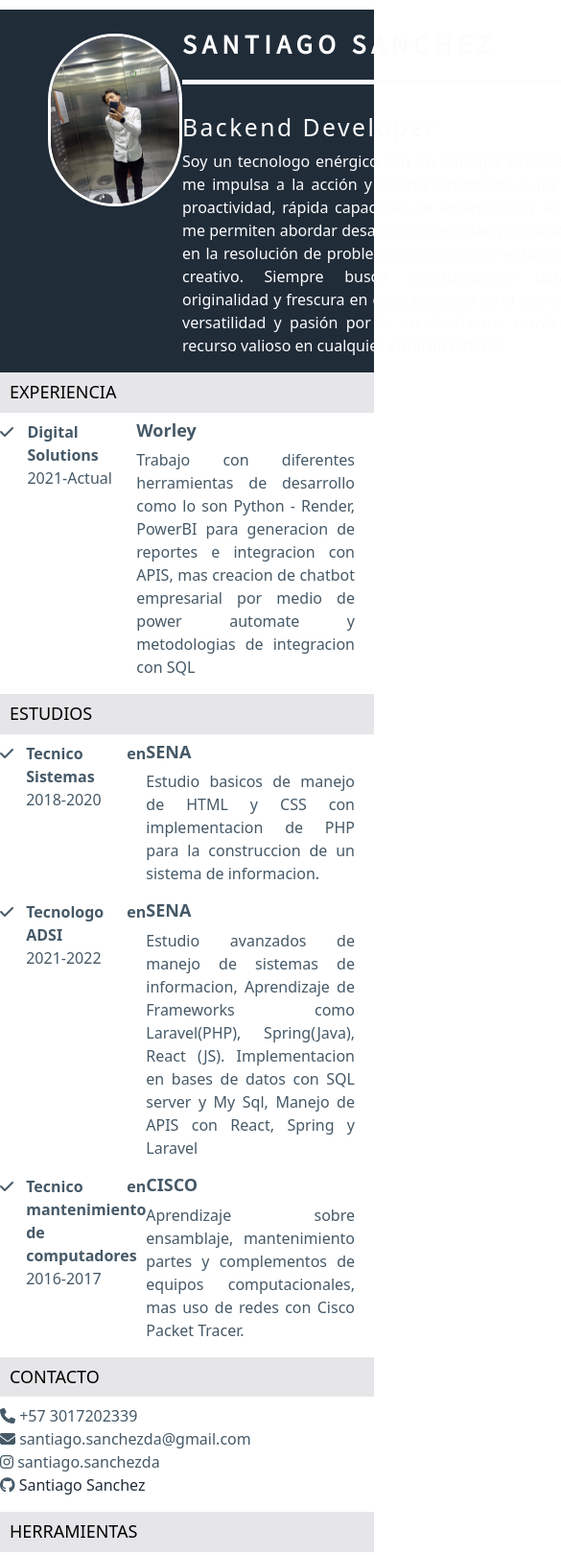
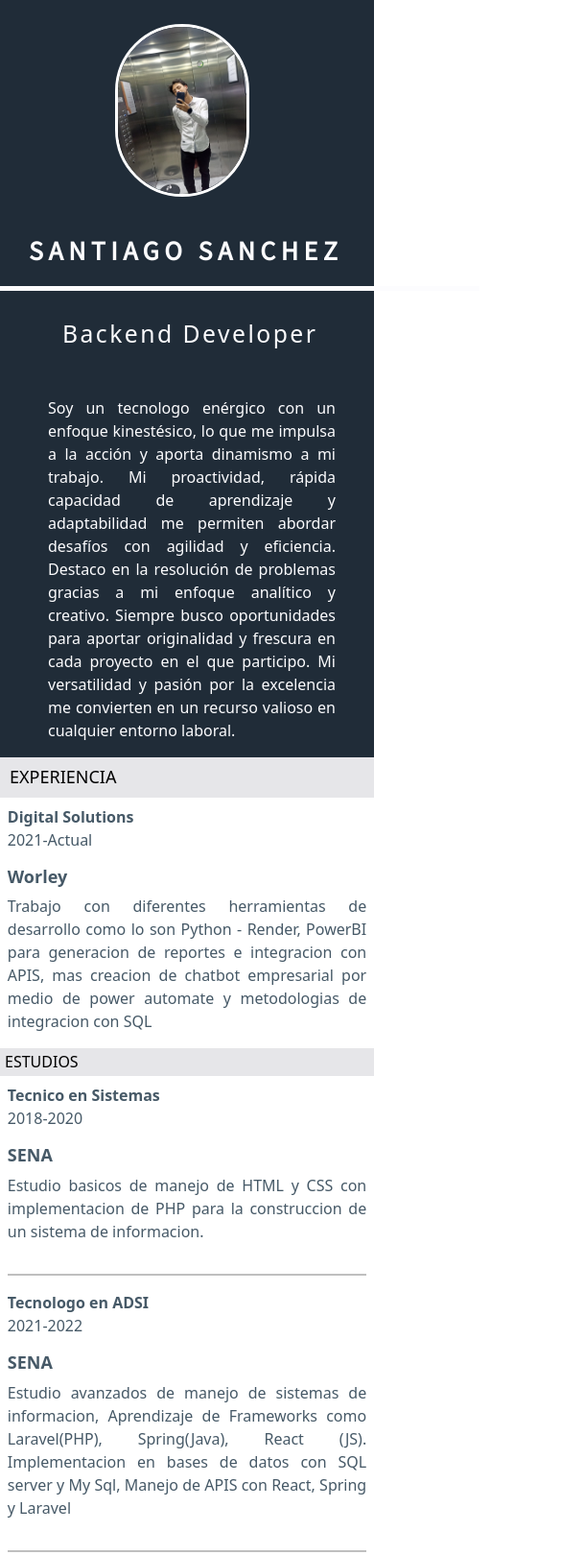
Before and after one commit to SantiagoSanchezB/CV, a plain HTML site: page index.html in a window 390 px wide. Shown: the top 1620 px of the page at 96% size, 585 px wide, since content can reach past the window. Drawn offline with nearby package versions, Linux system fonts and the light colour scheme.

Commit message:
Changes for upload

```diff
--- a/css/css.css
+++ b/css/css.css
@@ -176,3 +176,81 @@ ul{
     list-style: none;
     padding: 0%;
 }
+
+@media screen and (max-width: 420px) {
+    #header{
+        grid-template-columns: 1fr;
+        background-color: #202c38;
+        color: #fcfcfe;
+    }
+
+    #content {
+        margin-top: 0px !important;
+    }
+
+    #image {
+        margin-top: 25px;
+        margin-bottom: 20px;
+        margin-left: 24%;
+        width: 140px;
+        height: 180px;
+        border: 3px solid #fff;
+        border-radius: 80px ;
+    }
+
+    #description {
+        margin-left: 13%;
+        margin-bottom: 10%;
+    }
+
+    .name {
+        margin-left: 6%;
+    }
+
+
+    #text {
+        width: 300px;
+        margin-left: 10%;
+    }
+
+    #studies {
+        padding: 5px; /* Reducir espacio en las secciones */
+        font-size: 16px; /* Reducir tamaño de fuente */
+        margin-top: 0px; /* Reducir margen superior */
+    }
+
+    .experience {
+        margin-left: 2%;
+        margin-left: 2%;
+    }
+
+    #experience-content {
+        margin-right: 2%;
+        margin-left: 2%;
+        display: grid;
+        grid-template-columns: 1fr;
+
+    }
+
+    .divider {
+        border: 1px solid black;
+    }
+
+    .check {
+        display: none;
+    }
+
+    #studies-content {
+        margin-right: 2%;
+        margin-left: 2%;
+        display: grid;
+        grid-template-columns: 1fr;
+    }
+
+    .habilities {
+        margin-left: 2%;
+        margin-right: 2%;
+    }
+
+    /* Otros ajustes que consideres necesarios para pantallas pequeñas */
+}
--- a/index.html
+++ b/index.html
@@ -34,7 +34,7 @@
                 <h4 id="experience">Experiencia</h4>
 
                 <div id="experience-content">
-                    <div>
+                    <div class="check">
                         <i class="fa-solid fa-check"></i>
                     </div>
 
@@ -57,7 +57,7 @@
                 <h4 id="studies">Estudios</h4>
 
                 <div id="studies-content">
-                    <div>
+                    <div class="check">
                         <i class="fa-solid fa-check"></i>
                     </div>
 
@@ -71,7 +71,15 @@
                         <p>Estudio basicos de manejo de HTML y CSS con implementacion de PHP para la construccion de un sistema de informacion.</p>
                     </div>
 
-                    <div>
+                    <ul class="dropdown-menu">
+                        <li><a class="dropdown-item" href="#">Action</a></li>
+                        <li><a class="dropdown-item" href="#">Another action</a></li>
+                        <li><a class="dropdown-item" href="#">Something else here</a></li>
+                        <li><hr class="dropdown-divider"></li>
+                        <li><a class="dropdown-item" href="#">Separated link</a></li>
+                    </ul>
+                    <hr class="divider">
+                    <div class="check">
                         <i class="fa-solid fa-check"></i>
                     </div>
 
@@ -84,8 +92,8 @@
                         <h4 id="head"  class="minimun">SENA</h4>
                         <p>Estudio avanzados de manejo de sistemas de informacion, Aprendizaje de Frameworks como Laravel(PHP), Spring(Java), React (JS). Implementacion en bases de datos con SQL server y My Sql, Manejo de APIS con React, Spring y Laravel</p>
                     </div>
-
-                    <div>
+                    <hr class="divider">
+                    <div class="check">
                         <i class="fa-solid fa-check"></i>
                     </div>
 
@@ -106,7 +114,7 @@
             <div class="col-md-4">
                 <h4 id="experience">Contacto</h4>
 
-                <ul>
+                <ul class="experience">
                     <li><i class="fa fa-phone" aria-hidden="true"></i> +57 3017202339</li>
                     <li><i class="fa fa-envelope" aria-hidden="true"></i> santiago.sanchezda@gmail.com</li>
                     <li><i class="fa fa-instagram" aria-hidden="true"></i> santiago.sanchezda</li>
```
Lines whose indentation alone changed are shown as unchanged.
